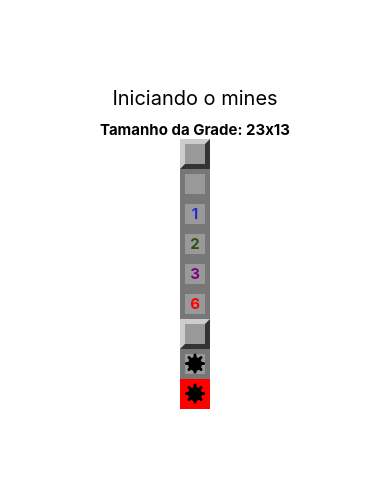
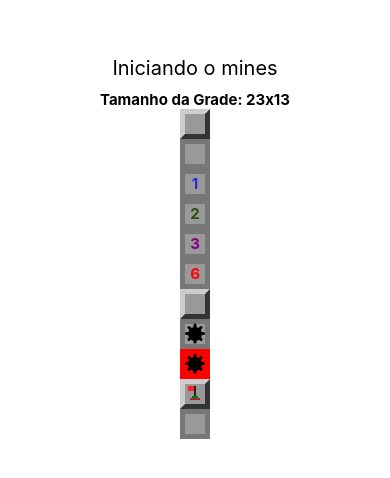
Before and after one commit to Henrique031/projeto_campo-minado, a React Native app: screen / in a window 390 px wide. Shown: the part 180-658 px from the top of the page. Built offline with nearby package versions, Linux system fonts and the light colour scheme.

Commit message:
Componente Bandeira

```diff
--- a/App.js
+++ b/App.js
@@ -22,6 +22,8 @@
         <Field mined />
         <Field mined opened />
         <Field mined opened exploded />
+        <Field flagged />
+        <Field flagged opened />
       </View>
     );
   }
--- a/src/components/Field.js
+++ b/src/components/Field.js
@@ -3,14 +3,16 @@
 
 import params from '../params'
 import Mine from './Mine'
+import Flag from './Flag'
 
 export default props => {
-    const { mined, opened, nearMines, exploded} = props // Dentro de props, eu espero receber 3 atributos (mined, opened, nearMines) //near -> perto // exploded pra sabaer se foi explodida
+    const { mined, opened, nearMines, exploded, flagged} = props // Dentro de props, eu espero receber 3 atributos (mined, opened, nearMines) //near -> perto // exploded pra sabaer se foi explodida
     // Colocando estilos condicionalmente
     const stylesField = [styles.field]
     if (opened) stylesField.push(styles.opened) // quando tiver essa propriedade, vai mudar o estilo para opened
     if (exploded) stylesField.push(styles.exploded)
-    if (stylesField.length === 1) stylesField.push(styles.regular) // push -> add no final do array // só será add, quando passar por todos os outros testes
+    if (flagged) stylesField.push(styles.flagged)
+    if (!opened && !exploded) stylesField.push(styles.regular) // push -> add no final do array // só será add, quando passar por todos os outros testes
 
     let color = null
     if (nearMines > 0){
@@ -24,6 +26,7 @@
         <View style={stylesField}>
             {!mined && opened && nearMines > 0 ? <Text style={[styles.label, { color: color}]} >{nearMines}</Text> : false}
             {mined && opened ? <Mine /> : false}
+            {flagged && !opened ? <Flag /> : false}
         </View>
     )
 }
--- /dev/null
+++ b/src/components/Flag.js
@@ -0,0 +1,50 @@
+import React from "react";
+import { View, StyleSheet } from "react-native";
+
+export default props => {
+    return(
+        <View style={styles.container} >
+            {<View style={styles.flagPole}/>/* Mastro da Bandeira */}
+            {<View style={styles.flag}/> /* Bandeira */}
+            {<View style={styles.base1}/> /* Base 1 da Bandeira (menor)*/}
+            {<View style={styles.base2}/> /* Base 2 da Bandeira (maior)*/}
+
+        </View>
+    )
+}
+
+const styles = StyleSheet.create({
+    container: {
+        marginTop: 2,
+    },
+    flagPole: {
+        position: 'absolute',
+        height: 14,
+        width: 2,
+        backgroundColor: '#222',
+        marginLeft: 9,
+    },
+    flag: {
+        position: 'absolute',
+        height: 5,
+        width: 6,
+        backgroundColor: '#f22',
+        marginLeft: 3,
+    },
+    base1: {
+        position: 'absolute',
+        height: 2,
+        width: 6,
+        backgroundColor: 'green',
+        marginLeft: 7,
+        marginTop: 10,
+    },
+    base2: {
+        position: 'absolute',
+        height: 2,
+        width: 10,
+        backgroundColor: 'brown',
+        marginLeft: 5,
+        marginTop: 12,
+    }
+})
```
